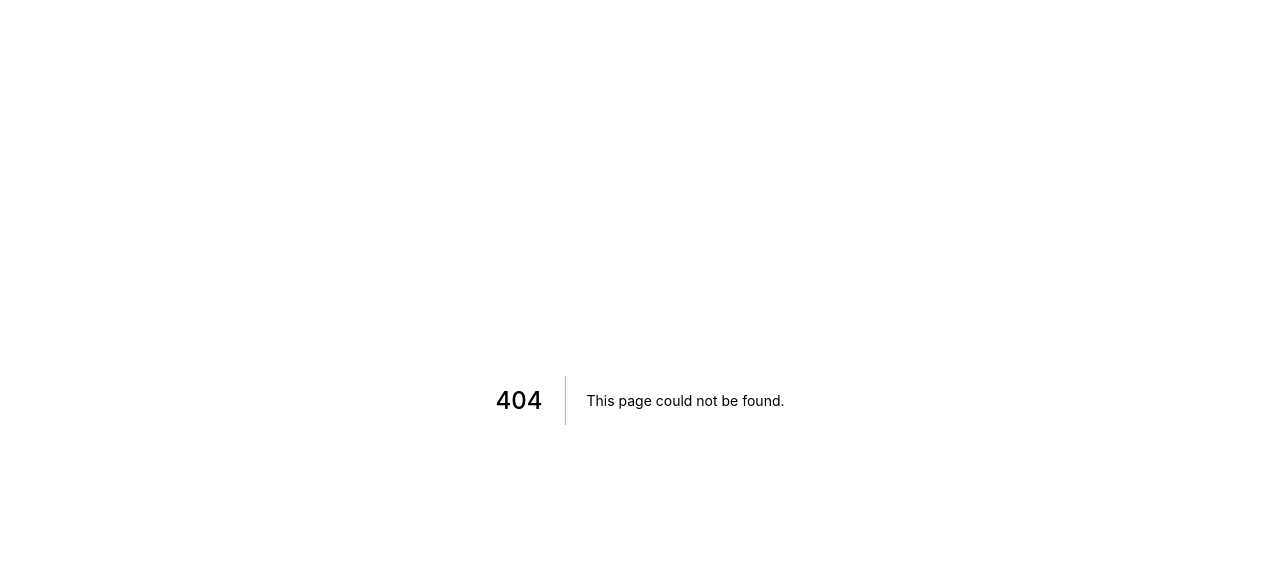
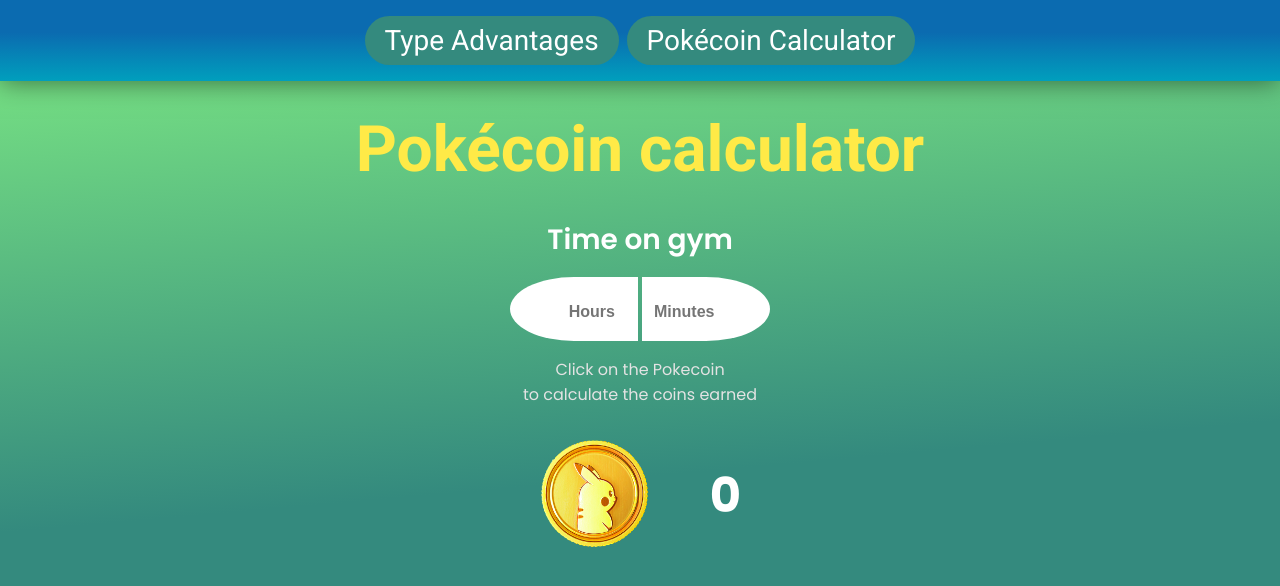
Before and after one commit to cassio-silva/poke-types, a Next.js app: page /pokecoins in a window 1280 px wide. Before the commit this address had no page. Shown: the top 586 px of the page. Built offline with nearby package versions, Linux system fonts and the light colour scheme.

Commit message:
Added Type advantages and calculator, pages and components

```diff
--- /dev/null
+++ b/src/components/Navbar.tsx
@@ -0,0 +1,61 @@
+import Link from "next/link";
+import styled from "styled-components";
+
+export function Navbar() {
+  return (
+    <Container>
+      <Link href="/">
+        <a>Type Advantages</a>
+      </Link>
+
+      <Link href="/pokecoins">
+        <a>Pokécoin Calculator</a>
+      </Link>
+    </Container>
+  )
+}
+
+const Container = styled.nav`
+  display: flex;
+  justify-content: center;
+  align-items: center;
+  width: 100%;
+
+  margin: 0 2rem;
+  padding: 1rem;
+
+  color: #FFF;
+  background: linear-gradient(0deg, ${props => props.theme.color.blue[200]} 0%, ${props => props.theme.color.blue[300]} 60%) ;
+
+  position: fixed;
+  top: 0;
+  z-index: 200;
+
+  box-shadow: 0px 1px 25px rgba(0, 0, 0, 0.5);
+
+  a {
+    text-decoration: none;
+    text-align: center;
+    color: inherit;
+    font-size: 1.75rem;
+    margin: 0 4px;
+
+    white-space: pre-wrap;
+
+    background: ${props => props.theme.color.green[200]};
+    padding: 0.5rem 1.25rem;
+    border-radius: 120px;
+    transition: 0.3s;
+
+    &:hover {
+      filter: brightness(1.25);
+    }
+  }
+
+  @media (max-width: 440px) {
+
+    a {
+      font-size: 1.25rem;
+    }
+  }
+`;
--- /dev/null
+++ b/src/pages/pokecoins.tsx
@@ -0,0 +1,212 @@
+import Head from "next/head";
+import { useEffect, useState } from "react";
+import { NextPage } from "next";
+import { Navbar } from "../components/Navbar";
+import styled, { css } from "styled-components";
+import { GlobalContainer, Title } from "../styles/GlobalComponentStyles";
+
+const Pokecoins: NextPage = () => {
+  const [hours, setHours] = useState("");
+  const [minutes, setMinutes] = useState("");
+  const [isShown, setIsShown] = useState(false);
+  const [coins, setCoins] = useState<number>(0);
+
+  useEffect(() => {
+    if (Number(minutes) > 59) {
+      setMinutes("0");
+      setHours((Number(hours) + 1).toString())
+    } else if (Number(minutes) < 1) {
+      setMinutes("");
+    }
+  }, [minutes])
+
+  useEffect(() => {
+    if (Number(hours) > 23) {
+      setHours("23");
+    } else if (Number(hours) < 1) {
+      setHours("");
+    }
+  }, [hours])
+
+  function handleCoinCalculation() {
+    const h = Number(hours);
+    const min = Number(minutes);
+    console.log(h, min)
+
+    const totalCoins = (h * 6) + Math.floor(min * 0.1);
+
+    if (totalCoins > 50) {
+      return setCoins(50)
+    } else {
+      return setCoins(totalCoins)
+    }
+  }
+
+  useEffect(() => {
+    if (coins <= 0) {
+      setIsShown(false);
+    } else {
+      setIsShown(true);
+    }
+  }, [coins])
+
+  return (
+    <GlobalContainer>
+      <Head><title>PokéTypes | Pokecoins</title></Head>
+
+      <Navbar />
+      <Title>Pokécoin calculator</Title>
+
+      <Content>
+        <h2>Time on gym</h2>
+
+        <GymTimeForm>
+          <input
+            type="number"
+            value={hours}
+            onChange={(e) => setHours(e.target.value)}
+            inputMode="numeric"
+            pattern="[0-9]*"
+            placeholder="Hours"
+          />
+          <input
+            type="number"
+            value={minutes}
+            onChange={(e) => setMinutes(e.target.value)}
+            inputMode="numeric"
+            pattern="[0-9]*"
+            placeholder="Minutes"
+          />
+        </GymTimeForm>
+        <p>Click on the Pokecoin <br /> to calculate the coins earned</p>
+        <Separator isShown={isShown}>
+          <button onClick={handleCoinCalculation}>
+            <img src="/assets/pokecoin.png" alt="Pokecoin" />
+          </button>
+          <span key={coins}>{coins}</span>
+        </Separator>
+      </Content>
+    </GlobalContainer>
+  )
+}
+
+export default Pokecoins;
+
+const Content = styled.section`
+  display: flex;
+  flex-direction: column;
+  justify-content: center;
+  align-items: center;
+  font-family: ${props => props.theme.font.Poppins};
+
+  margin-top: 2rem;
+  width: 95%;
+  max-width: 40rem;
+
+  img {
+    width: 100%;
+  }
+
+  h2 {
+    font-size: 1.75rem;
+    font-weight: 600;
+    color: #FFF;
+    text-align: center;
+  }
+  p {
+    color: ${props => props.theme.color.gray[50]};
+    text-align: center;
+  }
+`;
+
+const GymTimeForm = styled.form`
+  display: flex;
+  justify-content: center;
+  align-items: center;
+
+  margin: 1rem auto;
+
+  input {
+    width: 8rem;
+    height: 4rem;
+    font-size: 1.5rem;
+    font-weight: 600;
+    border: none;
+
+    & + input {
+      margin-left: 4px;
+    }
+
+    &::placeholder {
+      font-size: 1rem;
+    }
+
+    &:first-child {
+      border-top-left-radius: 50%;
+      border-bottom-left-radius: 50%;
+      padding-left: 2rem;
+      padding-right: 8px;
+
+      &::placeholder {
+        text-align: right;
+      }
+    }
+    &:last-child {
+      border-top-right-radius: 50%;
+      border-bottom-right-radius: 50%;
+      padding-left: 12px;
+      padding-right: 2rem;
+
+      &::placeholder {
+        text-align: left;
+      }
+    }
+  }
+`;
+
+const Separator = styled.div<any>`
+  display: flex;
+  justify-content: space-evenly;
+  align-items: center;
+  position: relative;
+  margin: 2rem auto;
+
+  &:first-child {
+    width: 50%;
+  }
+  &:last-child {
+    width: 50%;
+  }
+
+  button {
+    border: none;
+    border-radius: 50%;
+    width: 7rem;
+    background: transparent;
+    position: relative;
+
+    transition: 0.2s;
+
+    &:hover {
+      filter: brightness(1.3);
+      transform: rotate3d(360deg);
+    }
+  }
+
+  span {
+    font-size: 3rem;
+    font-weight: 800;
+    color: #FFF;
+
+    ${props => props.isShown && css`
+      animation: 1s fadeIn ease-in-out;
+    `}
+
+    @keyframes fadeIn {
+      from {
+        opacity: 0;
+      }
+      to {opacity: 1}
+    }
+  }
+`;
--- /dev/null
+++ b/src/styles/GlobalComponentStyles.ts
@@ -0,0 +1,31 @@
+import styled from "styled-components";
+
+export const GlobalContainer = styled.main`
+  display: flex;
+  flex-direction: column;
+  justify-content: center;
+  align-items: center;
+
+  width: 100%;
+  height: 100%;
+  overflow-x: hidden;
+
+  padding: 7rem 1rem 4rem;
+  background: linear-gradient(-5deg, ${props => props.theme.color.green[200]} 30%, ${props => props.theme.color.greenLight[100]} 100%);
+`;
+
+export const Title = styled.h1`
+  font-size: 4rem;
+  text-align: center;
+  width: 100%;
+
+  color: ${props => props.theme.color.yellow[100]};
+
+  /* -webkit-text-fill-color: ${props => props.theme.color.yellow[300]};
+  -webkit-text-stroke-width: 2px;
+  -webkit-text-stroke-color: ${props => props.theme.color.blue[300]}; */
+
+  @media (max-width: 440px) {
+    font-size: 3.5rem;
+  }
+`;
--- a/src/styles/GlobalStyles.ts
+++ b/src/styles/GlobalStyles.ts
@@ -9,7 +9,7 @@ export default createGlobalStyle`
 
   body {
     font-family: ${props => props.theme.font.Roboto};
-    background-color: ${props => props.theme.color.blue[300]};
+    background-color: ${props => props.theme.color.green[200]};
     overflow-x: hidden;
   }
 
--- a/src/styles/theme.ts
+++ b/src/styles/theme.ts
@@ -1,22 +1,40 @@
 export const theme = {
   font: {
-    Roboto: "Roboto"
+    Roboto: "Roboto",
+    Barlow: "Barlow",
+    Garamond: "Garamond",
+    Poppins: "Poppins"
   },
   color: {
+    gray: {
+      50: "#e3e3e3",
+      100: "#c4c4c4",
+      200: "#737373"
+    },
     blue: {
       50: "#52c0cc",
       100: "#02d1e8",
       200: "#009fbd",
-      300: "#3269a8"
+      300: "#0b6bb0"
     },
     yellow: {
-      200: "#f2d602"
+      100: "#ffea47",
+      200: "#f2d602",
+      300: "#bdab22"
+    },
+    greenLight: {
+      100: "#80ed84",
     },
     green: {
-      100: "#00b530"
+      50: "#64d1a2",
+      100: "#00b530",
+      200: "#348a7e",
     },
     red: {
-      100: "#b50045"
+      50: "#ed5353",
+      100: "#ff2121",
+      300: "#b50045",
+      400: "#a60808"
     },
     purple: {
       100: "#9470e6"
```
Also changed, not shown: src/components/SearchInput.tsx (+12 -6 lines), src/components/TypeComponent.tsx (+40 -20 lines), src/pages/index.tsx (+21 -44 lines), public/assets/ground.png (renamed from public/assets/earth.png), public/assets/pokecoin.png (added).
